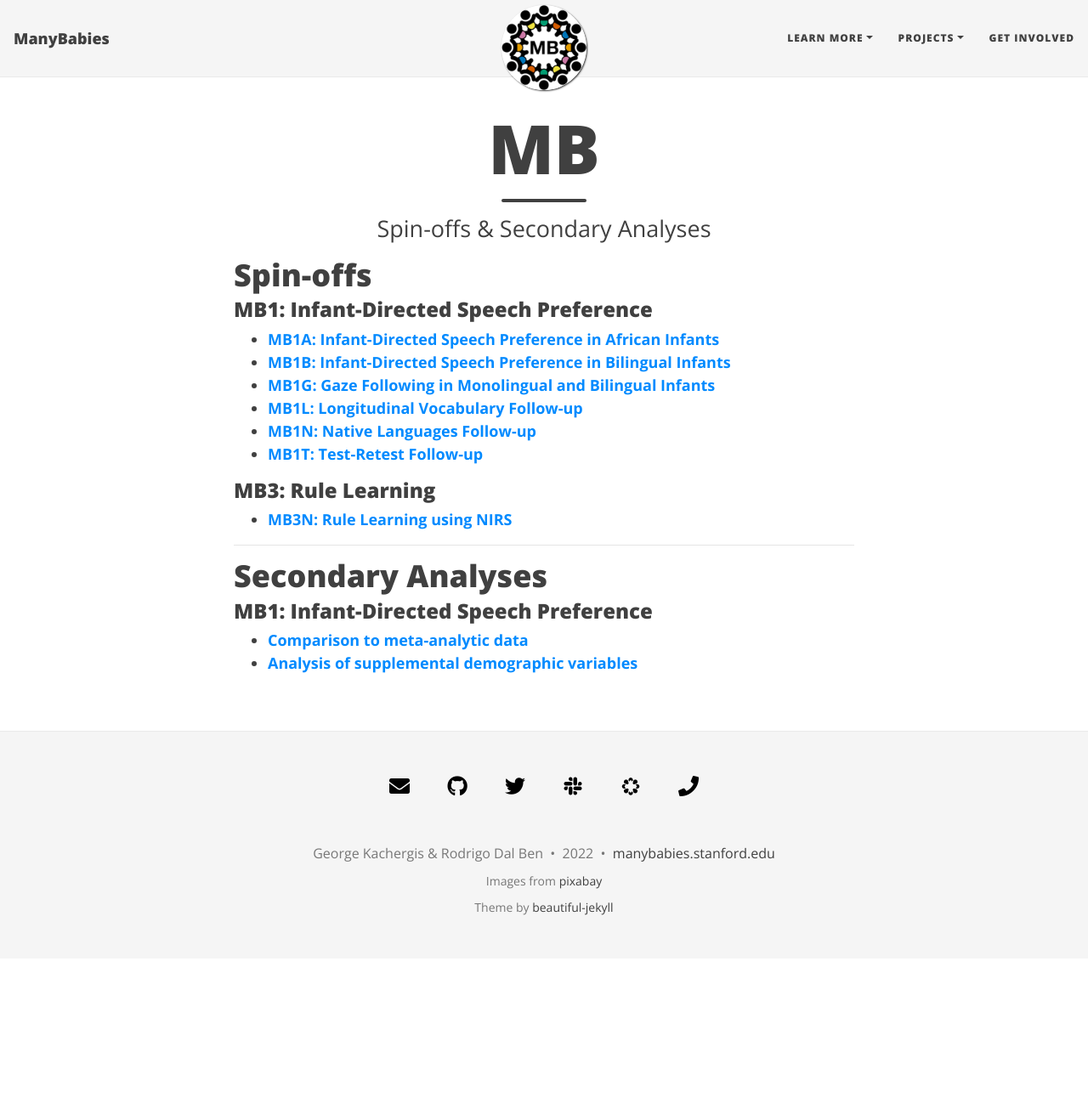
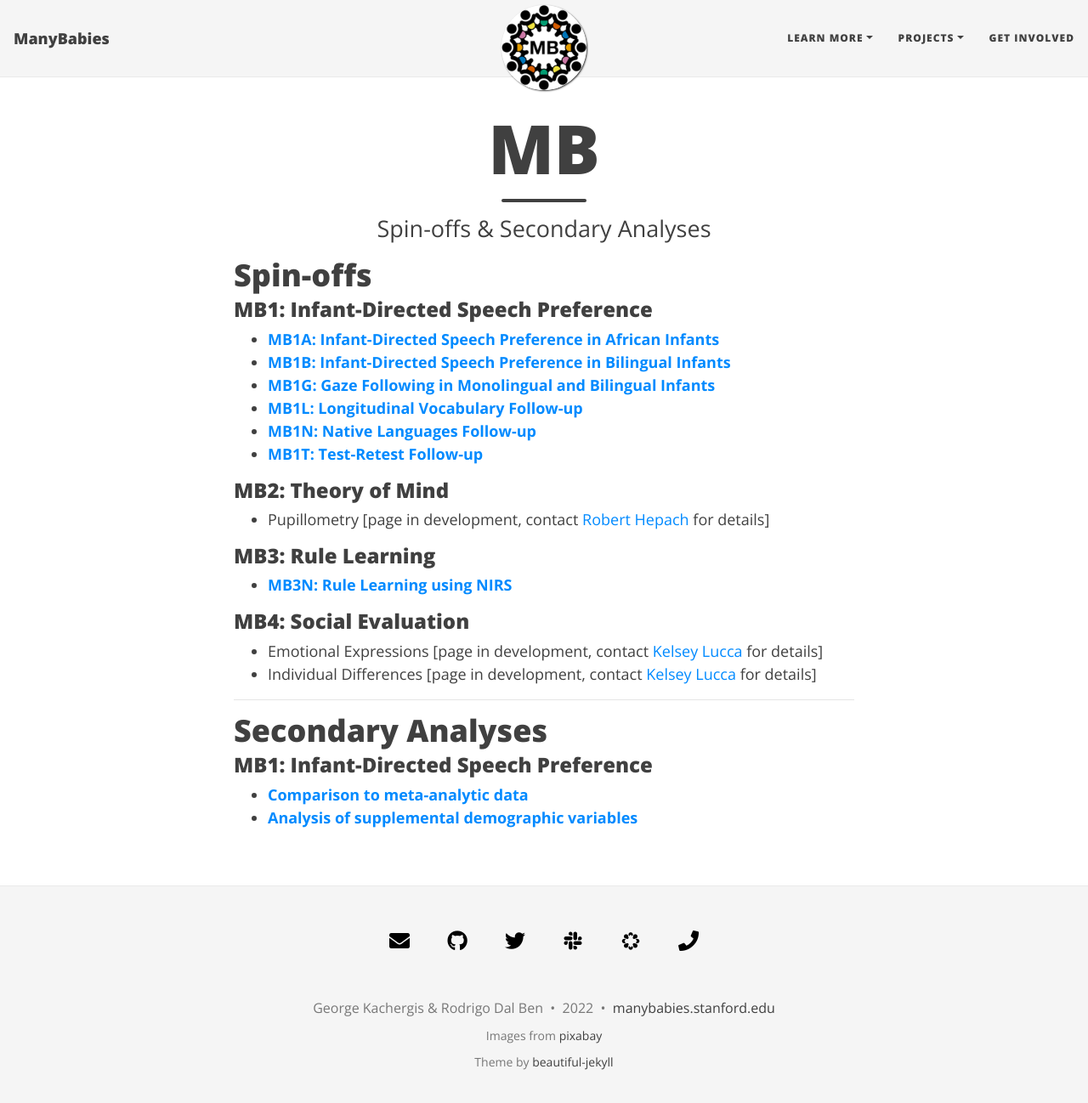
Before and after one commit to manybabies/manybabies.github.io, a Jekyll site: the page built from so_sa.md, in a window 1280 px wide and 1310 px high. Shown: the top 1298 px of the window at 85% size. Built offline with Jekyll 4.4.1, drawn with Linux system fonts in a browser that asks for light colours; nearby versions of some CDN libraries; some web fonts are replaced.

Commit message:
Update so_sa.md

```diff
--- a/so_sa.md
+++ b/so_sa.md
@@ -14,8 +14,15 @@ subtitle: Spin-offs & Secondary Analyses
 * [**MB1N: Native Languages Follow-up**]({{site.baseurl}}/MB1N/)
 * [**MB1T: Test-Retest Follow-up**]({{site.baseurl}}/MB1T/)
 
+### MB2: Theory of Mind
+* Pupillometry [page in development, contact [Robert Hepach](mailto:robert.hepach@psy.ox.ac.uk) for details]
+
 ### MB3: Rule Learning
 * [**MB3N: Rule Learning using NIRS**]({{site.baseurl}}/MB3N/)
+
+### MB4: Social Evaluation
+* Emotional Expressions [page in development, contact [Kelsey Lucca](mailto:klucca@asu.edu) for details]
+* Individual Differences [page in development, contact [Kelsey Lucca](mailto:klucca@asu.edu) for details]
 
 ***
 
```
